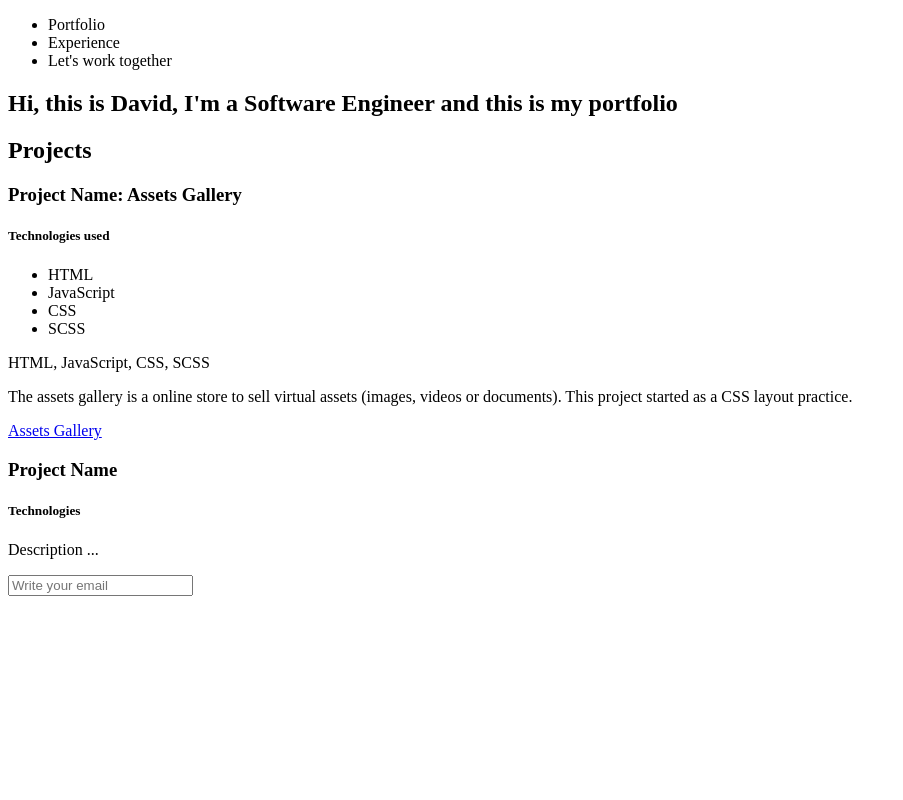
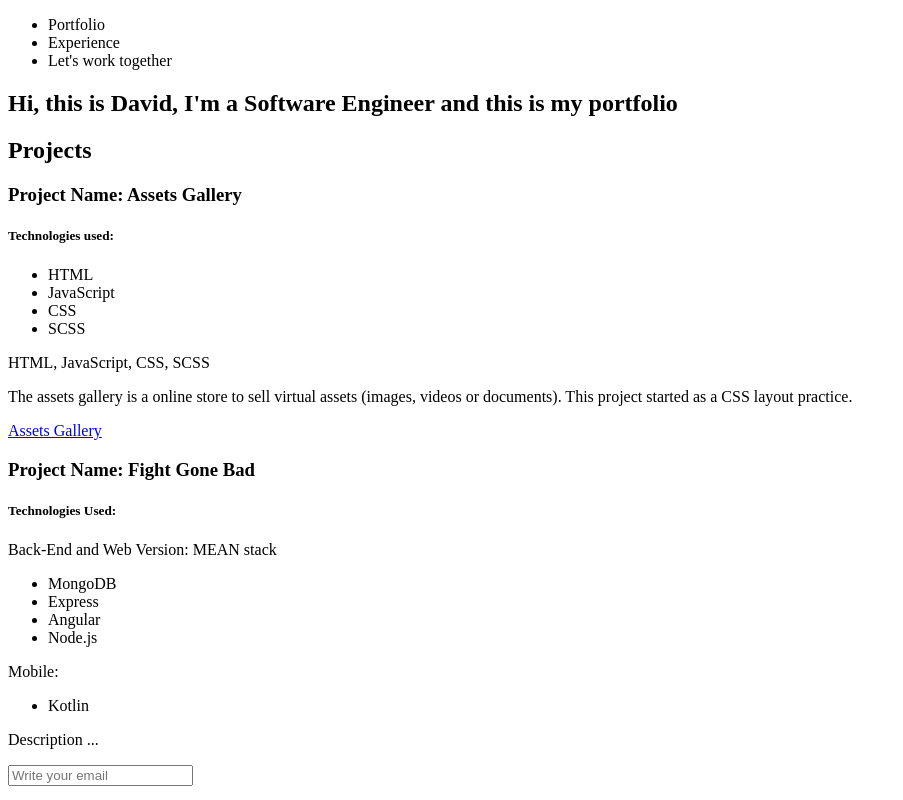
Before and after one commit to davormz/portfolio, a plain HTML site: page index.html in a window 1280 px wide. Shown: the whole page, without its empty margins (0-903 px from the left). Drawn offline with Linux system fonts and the light colour scheme.

Commit message:
First commit: basic structure on index added

```diff
--- a/index.html
+++ b/index.html
@@ -33,7 +33,7 @@
 
         <article>
             <h3>Project Name: Assets Gallery</h3>
-            <h5>Technologies used</h5>
+            <h5>Technologies used:</h5>
             <ul>
                 <li>HTML</li>
                 <li>JavaScript</li>
@@ -50,8 +50,19 @@
         </article>
 
         <article>
-            <h3>Project Name</h3>
-            <h5>Technologies</h5>
+            <h3>Project Name: Fight Gone Bad</h3>
+            <h5>Technologies Used:</h5>
+            Back-End and Web Version: MEAN stack
+            <ul>
+                <li>MongoDB</li>
+                <li>Express</li>
+                <li>Angular</li>
+                <li>Node.js</li>
+            </ul>
+            Mobile:
+            <ul>
+                <li>Kotlin</li>
+            </ul>
             <p>
                 Description ...
             </p>
```
